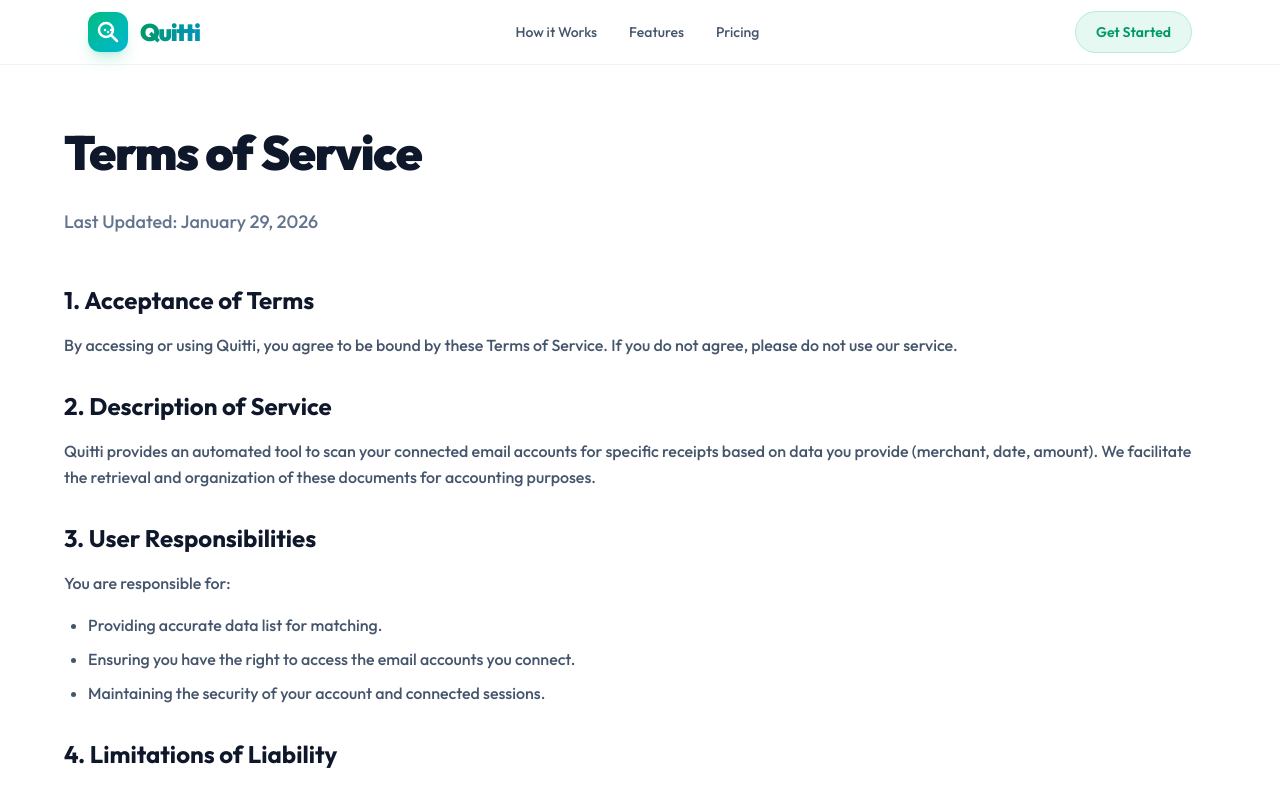
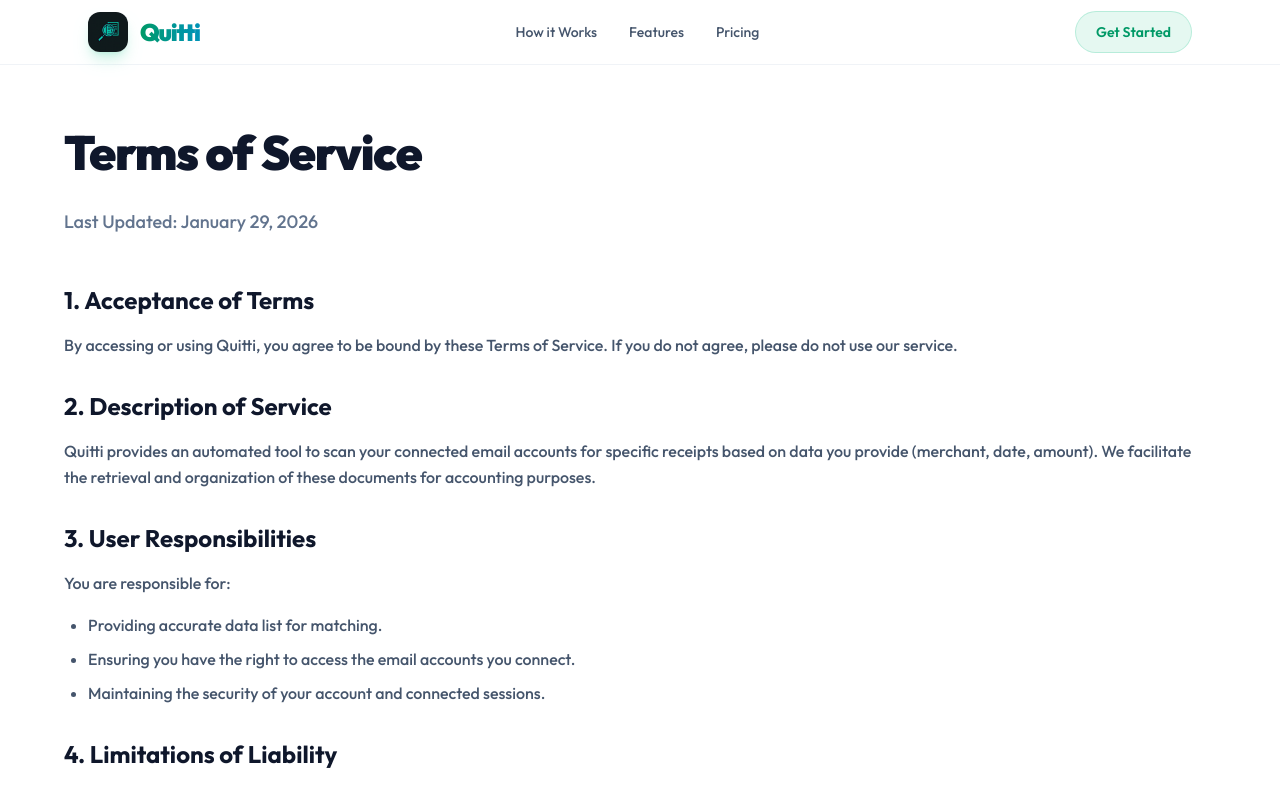
Before and after one commit to simonsandvik/quitti, a Next.js app: page /terms in a window 1280 px wide. Shown: the top 791 px of the page. Built offline with nearby package versions, Linux system fonts and the light colour scheme; no server answers.

Commit message:
Launch: Streamline OAuth scopes to core Gmail/Outlook functionality

```diff
--- a/src/components/Footer.tsx
+++ b/src/components/Footer.tsx
@@ -1,6 +1,7 @@
 "use client";
 
 import Link from "next/link";
+import Image from "next/image";
 
 export const Footer = () => {
     return (
@@ -8,11 +9,13 @@
             <div className="container mx-auto px-6 max-w-6xl">
                 <div className="flex flex-col md:flex-row justify-between items-center gap-8 mb-12">
                     <div className="flex items-center gap-3">
-                        <div className="w-8 h-8 bg-gradient-to-br from-emerald-500 to-cyan-500 rounded-lg flex items-center justify-center text-white shadow-lg shadow-emerald-500/10">
-                            <svg className="w-5 h-5" fill="none" stroke="currentColor" viewBox="0 0 24 24">
-                                <path strokeLinecap="round" strokeLinejoin="round" strokeWidth={2.5} d="M21 21l-6-6m2-5a7 7 0 11-14 0 7 7 0 0114 0z" />
-                                <path strokeLinecap="round" strokeLinejoin="round" strokeWidth={2.5} d="M9 10h.01M15 10h.01M12 12h.01" />
-                            </svg>
+                        <div className="w-8 h-8 relative">
+                            <Image
+                                src="/logo.png"
+                                alt="Quitti Logo"
+                                fill
+                                className="object-contain rounded-lg shadow-lg shadow-emerald-500/10"
+                            />
                         </div>
                         <span className="text-xl font-black text-slate-900 tracking-tighter">
                             Quitti
--- a/src/components/Header.tsx
+++ b/src/components/Header.tsx
@@ -1,6 +1,7 @@
 "use client";
 
 import Link from "next/link";
+import Image from "next/image";
 import { useSession, signOut } from "next-auth/react";
 
 interface HeaderProps {
@@ -25,11 +26,13 @@
                         }}
                         className="flex items-center gap-3 hover:opacity-80 transition-opacity group"
                     >
-                        <div className="w-10 h-10 bg-gradient-to-br from-emerald-500 to-cyan-500 rounded-xl flex items-center justify-center shadow-lg shadow-emerald-500/20 group-hover:scale-110 transition-transform duration-300">
-                            <svg className="w-6 h-6 text-white" fill="none" stroke="currentColor" viewBox="0 0 24 24">
-                                <path strokeLinecap="round" strokeLinejoin="round" strokeWidth={2.5} d="M21 21l-6-6m2-5a7 7 0 11-14 0 7 7 0 0114 0z" />
-                                <path strokeLinecap="round" strokeLinejoin="round" strokeWidth={2.5} d="M9 10h.01M15 10h.01M12 12h.01" />
-                            </svg>
+                        <div className="w-10 h-10 relative group-hover:scale-110 transition-transform duration-300">
+                            <Image
+                                src="/logo.png"
+                                alt="Quitti Logo"
+                                fill
+                                className="object-contain rounded-xl shadow-lg shadow-emerald-500/20"
+                            />
                         </div>
                         <span className="text-2xl font-black bg-gradient-to-r from-emerald-600 to-cyan-600 bg-clip-text text-transparent tracking-tighter">
                             Quitti
--- a/src/lib/auth.ts
+++ b/src/lib/auth.ts
@@ -20,7 +20,7 @@
             clientSecret: process.env.GOOGLE_CLIENT_SECRET || "",
             authorization: {
                 params: {
-                    scope: "openid email profile https://www.googleapis.com/auth/gmail.readonly https://www.googleapis.com/auth/adwords",
+                    scope: "openid email profile https://www.googleapis.com/auth/gmail.readonly",
                     prompt: "consent",
                     access_type: "offline",
                     response_type: "code",
@@ -33,7 +33,7 @@
             tenantId: process.env.AZURE_AD_TENANT_ID || "common",
             authorization: {
                 params: {
-                    scope: "openid profile email offline_access User.Read Mail.Read https://management.azure.com/user_impersonation",
+                    scope: "openid profile email offline_access User.Read Mail.Read",
                 },
             },
         }),
```
Also changed, not shown: public/favicon.png, public/logo.png.
